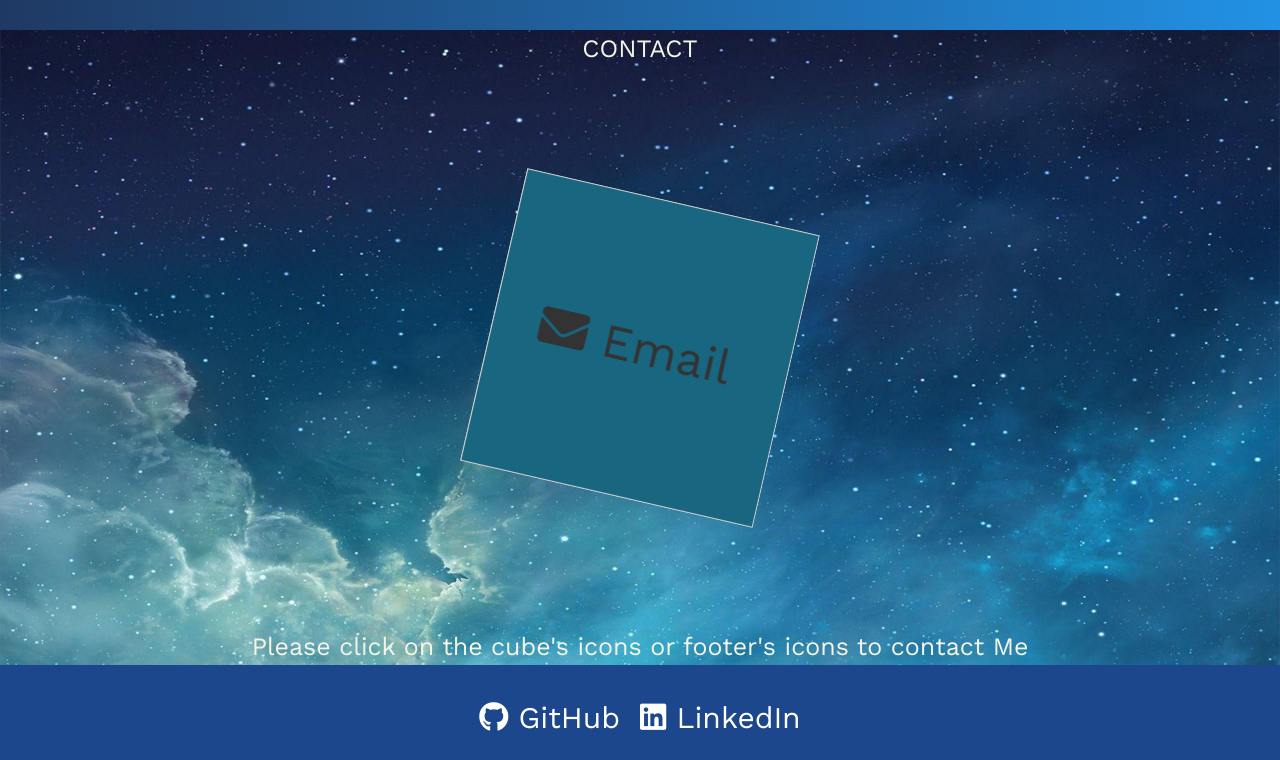
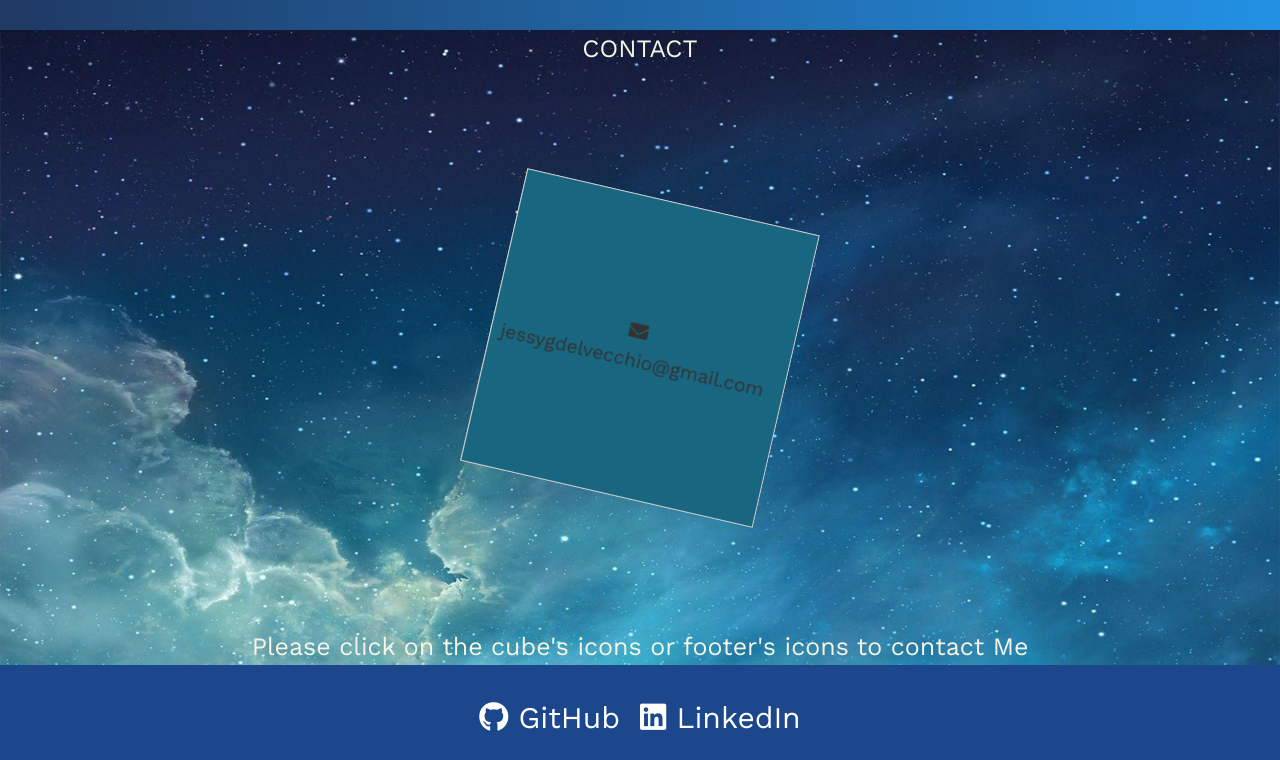
Before and after one commit to Gdel-J/React-Listen-Port-Folio, a React (Create React App) app: page /contact in a window 1280 px wide. Shown: the part 764-1524 px from the top of the page. Built offline with nearby package versions, Linux system fonts and the light colour scheme.

Commit message:
contactCube.js file updated with full email adress

```diff
--- a/src/components/ContactCube.js
+++ b/src/components/ContactCube.js
@@ -20,18 +20,18 @@ function ContactCube() {
   );
 }
 
+const contentMap = {
+  1: { link: 'https://github.com/Gdel-J', label: 'GitHub', iconClass: 'fab fa-github', fontSize: '1.4em' },
+  2: { link: 'https://www.linkedin.com/in/gerard-del-vecchio-39a231285/', label: 'LinkedIn', iconClass: 'fab fa-linkedin', fontSize: '1.4em' },
+  3: { link: 'mailto:jessygdelvecchio@gmail.com', label: 'jessygdelvecchio@gmail.com', iconClass: 'fas fa-envelope', fontSize: '0.4em' },
+  4: { link: 'https://github.com/Gdel-J', label: 'GitHub', iconClass: 'fab fa-github', fontSize: '1.4em' },
+  5: { link: 'https://www.linkedin.com/in/gerard-del-vecchio-39a231285/', label: 'LinkedIn', iconClass: 'fab fa-linkedin', fontSize: '1.4em' },
+  6: { link: 'mailto:jessygdelvecchio@gmail.com', label: 'jessygdelvecchio@gmail.com', iconClass: 'fas fa-envelope', fontSize: '0.4em' },
+};
+
 function ContentForFace({ face }) {
-  const contentMap = {
-    1: { link: 'https://github.com/Gdel-J', label: 'GitHub', iconClass: 'fab fa-github' },
-    2: { link: 'https://www.linkedin.com/in/gerard-del-vecchio-39a231285/', label: 'LinkedIn', iconClass: 'fab fa-linkedin' },
-    3: { link: 'mailto:jessygdelvecchio@gmail.com', label: 'Email', iconClass: 'fas fa-envelope' },
-    4: { link: 'https://github.com/Gdel-J', label: 'GitHub', iconClass: 'fab fa-github' },
-    5: { link: 'https://www.linkedin.com/in/gerard-del-vecchio-39a231285/', label: 'LinkedIn', iconClass: 'fab fa-linkedin' },
-    6: { link: 'mailto:jessygdelvecchio@gmail.com', label: 'Email', iconClass: 'fas fa-envelope' },
-  };
-
   return (
-    <a href={contentMap[face].link} target="_blank" rel="noreferrer">
+    <a href={contentMap[face].link} target="_blank" rel="noreferrer" style={{ fontSize: contentMap[face].fontSize }}>
       <i className={contentMap[face].iconClass}></i> {contentMap[face].label}
     </a>
   );
```
Also changed, not shown: 1 other file (tests, documents, lock files or other folders).
